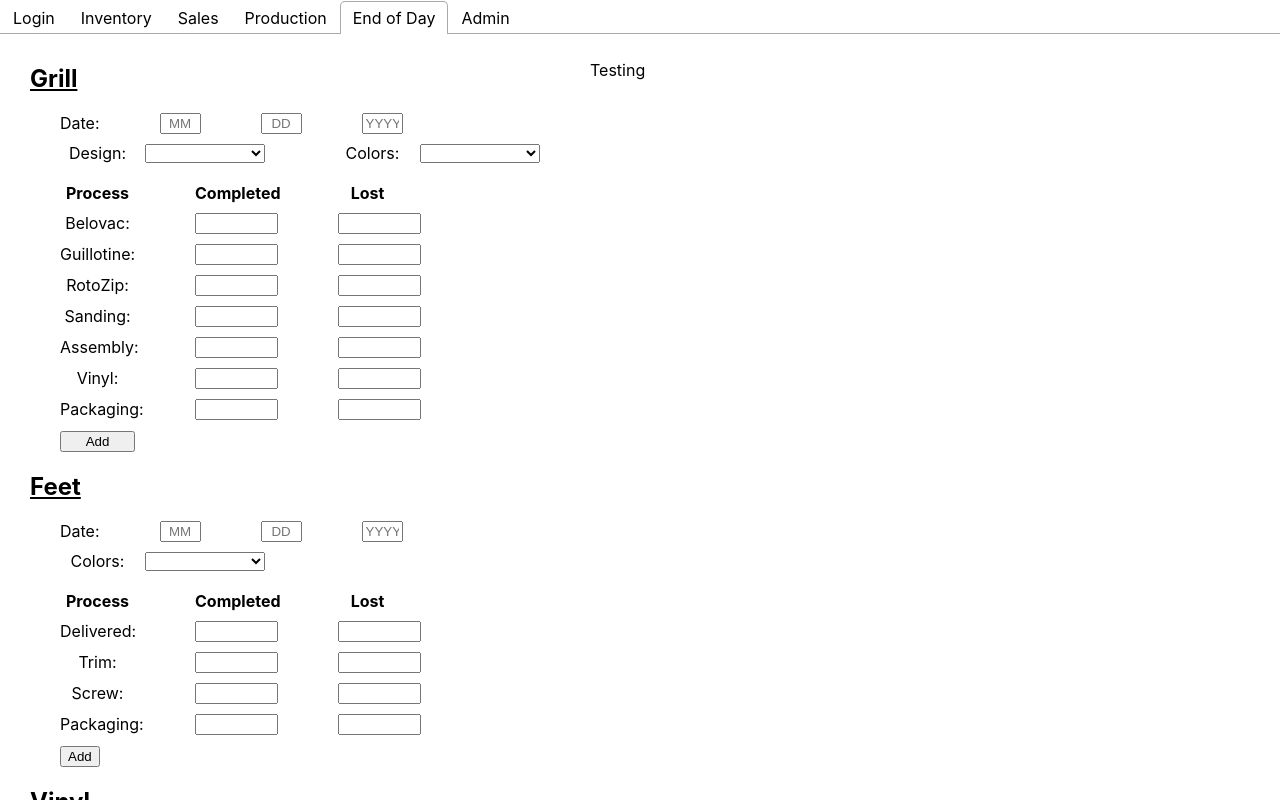
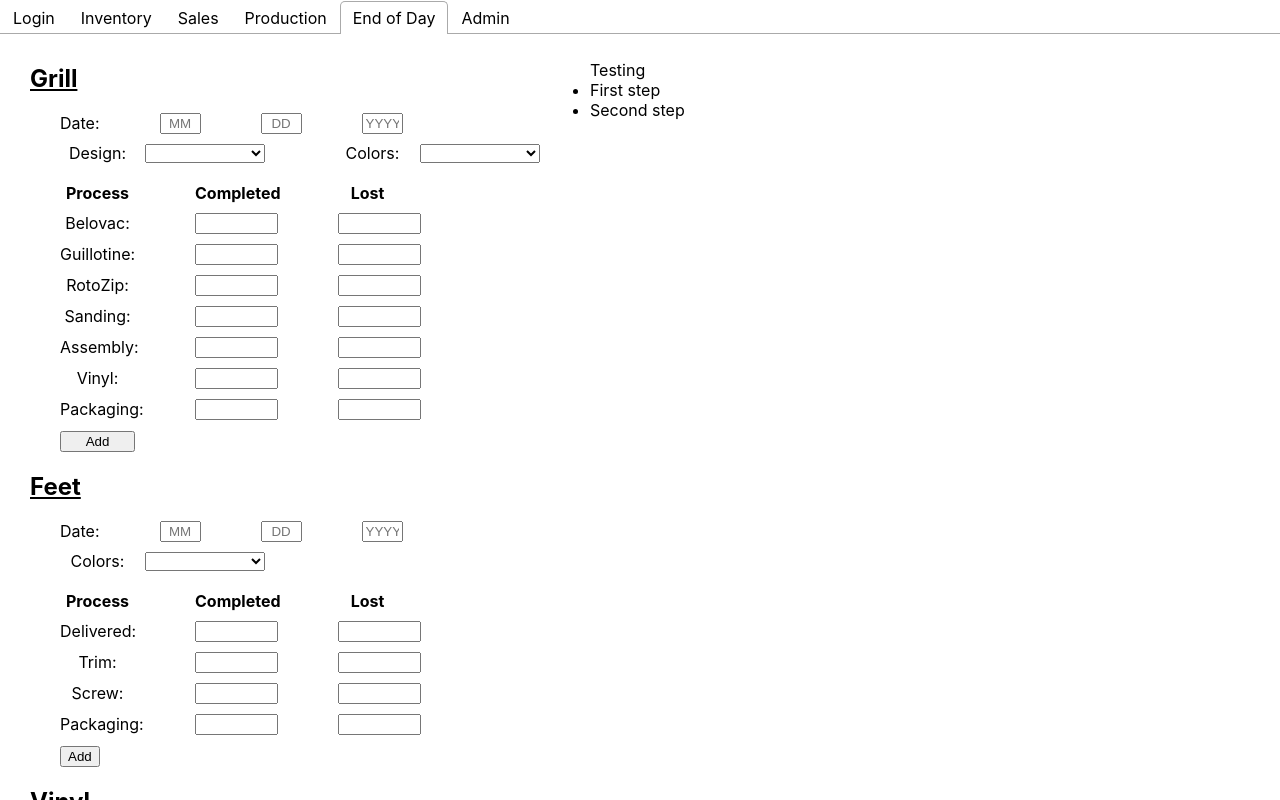
Before and after one commit to gigglyinventory/giggly_inventory, a React (Create React App) app in the folder giggly-ui/: page / in a window 1280 px wide. Both pictures are taken after a click on the tab "End of Day". Shown: the top 800 px of the page. Built offline with nearby package versions, Linux system fonts and the light colour scheme.

Commit message:
More work and InventoryTable.css

```diff
--- a/giggly-ui/src/Components/Output.js
+++ b/giggly-ui/src/Components/Output.js
@@ -2,7 +2,7 @@ import React from "react";
 import ReactDOM from 'react-dom';
 import "./EndOfDay.css"
 
-var entries = new Array;
+var entries = ["First step", "Second step"];
 
 class Output extends React.Component{
   constructor(props){
@@ -10,10 +10,17 @@ class Output extends React.Component{
 
   }
 
-
-
   render(){
 
+    return(
+      //entries.push("tesing"),
+      display()
+
+    );
+  }
+}
+
+function display(){
   return(
     <div>
       <ul>Testing
@@ -24,11 +31,15 @@ class Output extends React.Component{
     </div>
   );
 }
-}
 
 export function addMessage(msg){
+  var value = msg;
+
+  entries.push("getting here");
+  console.log(entries);
+  return(
     alert("Ta da: " + msg)
-  entries.push(msg);
+  );
 }
 //module.exports = addMessage
 
```
Lines whose indentation alone changed are shown as unchanged.
